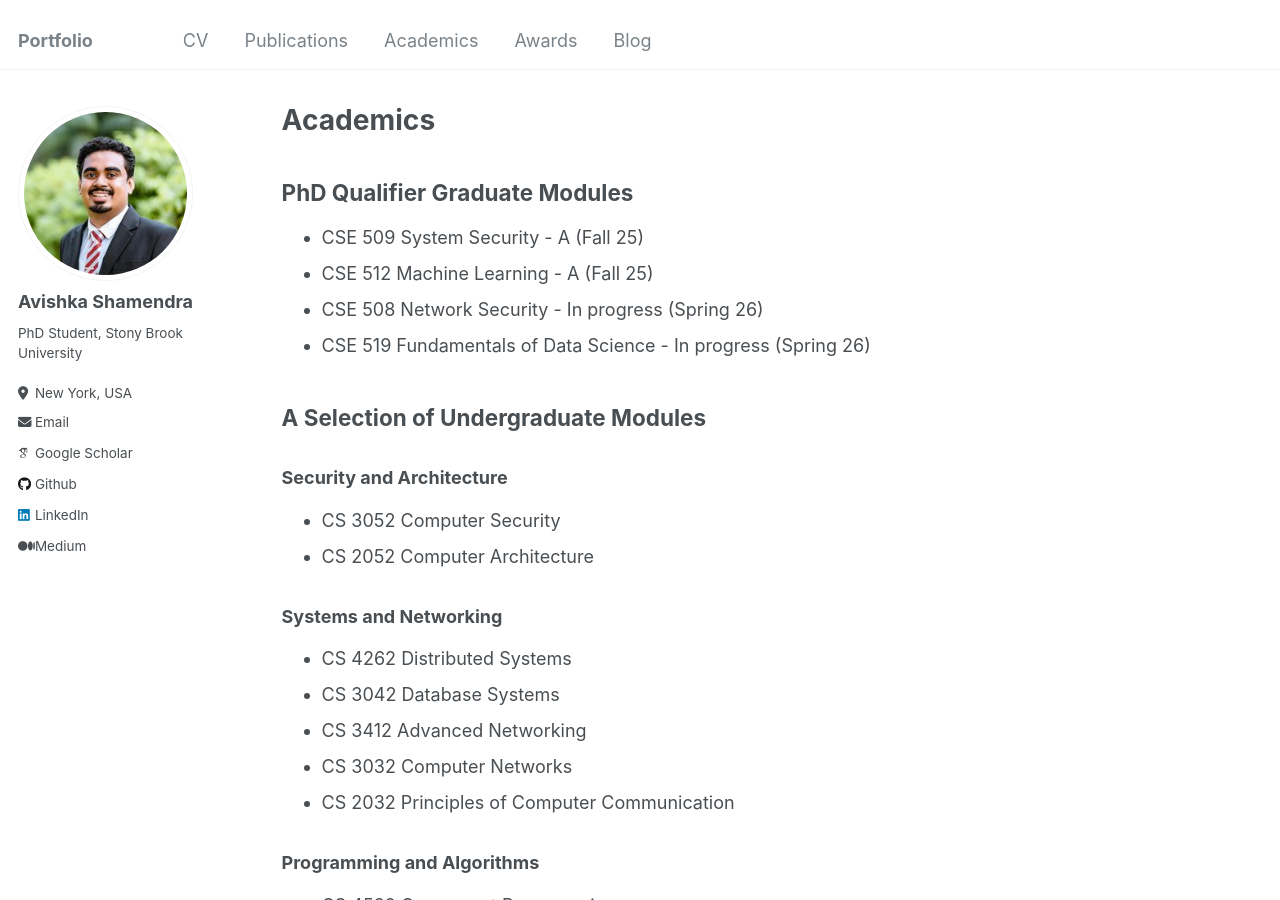
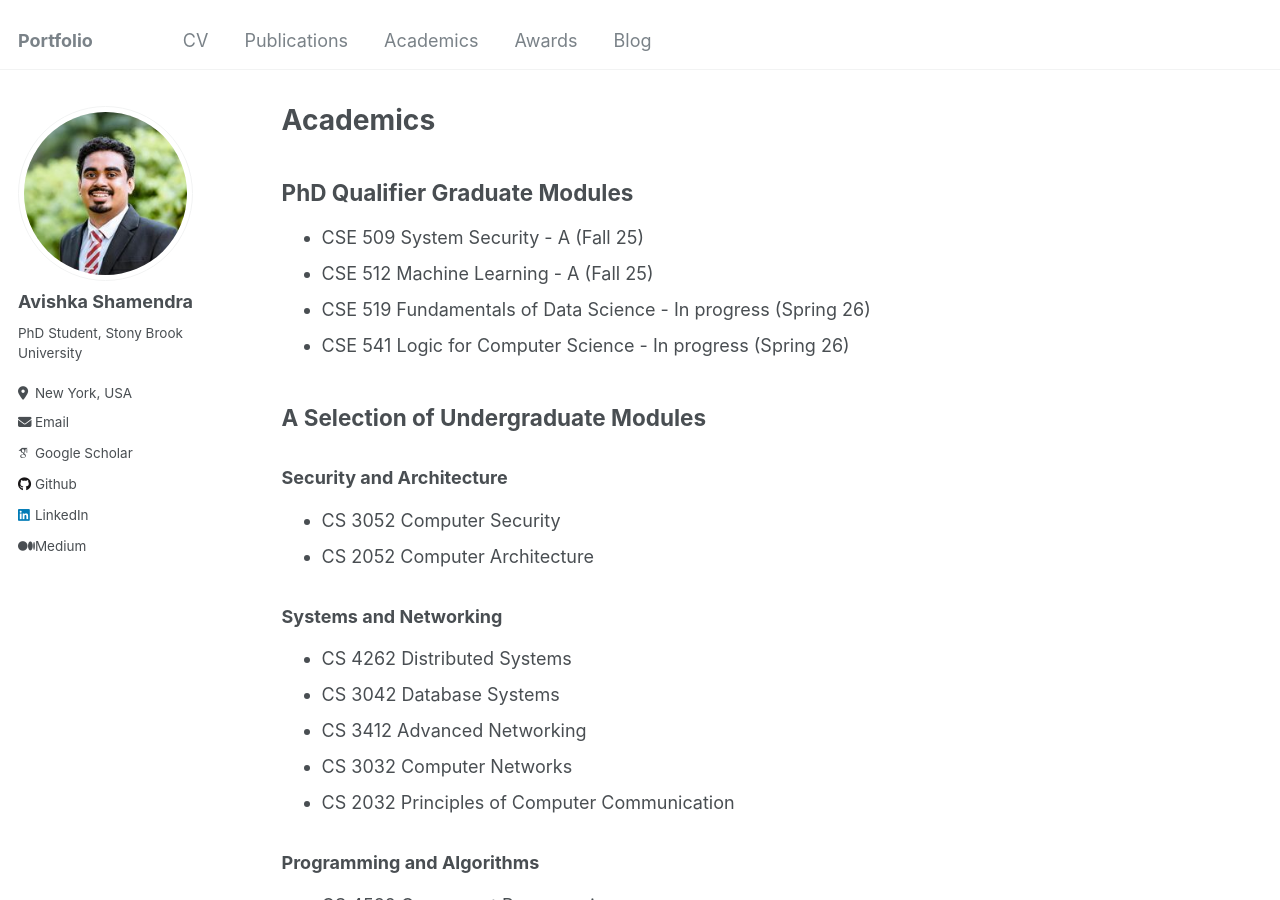
Before and after one commit to Avishka-Shamendra/Avishka-Shamendra.github.io, a Jekyll site: the page built from _pages/academics.md, in a window 1280 px wide and 900 px high. Built offline with Jekyll 4.4.1, drawn with Linux system fonts in a browser that asks for light colours; some web fonts are replaced.

Commit message:
Update CV

```diff
--- a/_pages/academics.md
+++ b/_pages/academics.md
@@ -9,8 +9,8 @@ author_profile: true
 
 - CSE 509 System Security - A (Fall 25)
 - CSE 512 Machine Learning - A (Fall 25)
-- CSE 508 Network Security - In progress (Spring 26)
 - CSE 519 Fundamentals of Data Science - In progress (Spring 26)
+- CSE 541 Logic for Computer Science - In progress (Spring 26)
 
 ## A Selection of Undergraduate Modules
 
```
Also changed, not shown: 2 other files.
